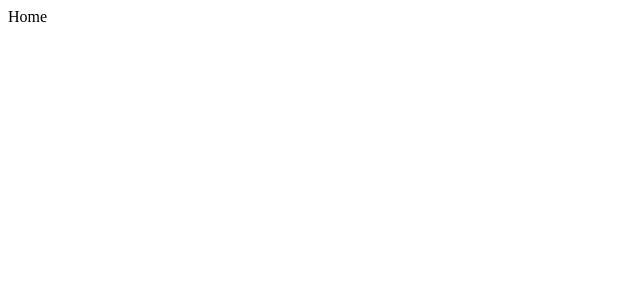
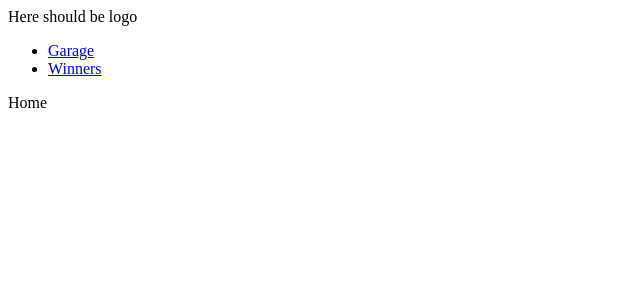
Before and after one commit to Nare-Stepanyan/async-race, a React app: page / in a window 1280 px wide. Shown: the top 300 px of the page, without its empty margins (0-640 px from the left). Built offline with nearby package versions, Linux system fonts and the light colour scheme.

Commit message:
feat: add header, button reusable component

```diff
--- a/src/App.tsx
+++ b/src/App.tsx
@@ -1,16 +1,22 @@
 import React from 'react';
-import { HashRouter, Routes, Route } from 'react-router-dom';
+import { HashRouter as Router, Routes, Route } from 'react-router-dom';
+import Winners from './pages/winners/index.tsx';
 import Home from './pages/home/index.tsx';
+import Header from './components/header/index.tsx';
 import NotFound from './pages/not-found/index.tsx';
 
 function App() {
   return (
-    <HashRouter>
-      <Routes>
-        <Route path="/" element={<Home />} />
-        <Route path="*" element={<NotFound />} />
-      </Routes>
-    </HashRouter>
+    <Router>
+      <>
+        <Header />
+        <Routes>
+          <Route path="/" element={<Home />} />
+          <Route path="/winners" element={<Winners />} />
+          <Route path="*" element={<NotFound />} />
+        </Routes>
+      </>
+    </Router>
   );
 }
 
--- a/src/Global.d.ts
+++ b/src/Global.d.ts
@@ -4,4 +4,3 @@ declare module '*.jpg';
 declare module '*.png';
 declare module '*.jpg';
 declare module '*.gif';
-declare module 'document';
--- /dev/null
+++ b/src/components/header/index.tsx
@@ -0,0 +1,22 @@
+import React from 'react';
+import { NavLink } from 'react-router-dom';
+
+function Header() {
+  return (
+    <header>
+      <div className="logo">Here should be logo</div>
+      <nav>
+        <ul>
+          <li>
+            <NavLink to="/">Garage</NavLink>
+          </li>
+          <li>
+            <NavLink to="/winners">Winners</NavLink>
+          </li>
+        </ul>
+      </nav>
+    </header>
+  );
+}
+
+export default Header;
--- /dev/null
+++ b/src/pages/winners/index.tsx
@@ -0,0 +1,6 @@
+import React from 'react';
+
+function Winners() {
+  return <div>Winners</div>;
+}
+export default Winners;
```
Also changed, not shown: src/components/button/index.tsx (added, +27 -0 lines), tsconfig.json (+0 -12 lines), 1 other file (tests, documents, lock files or other folders).
